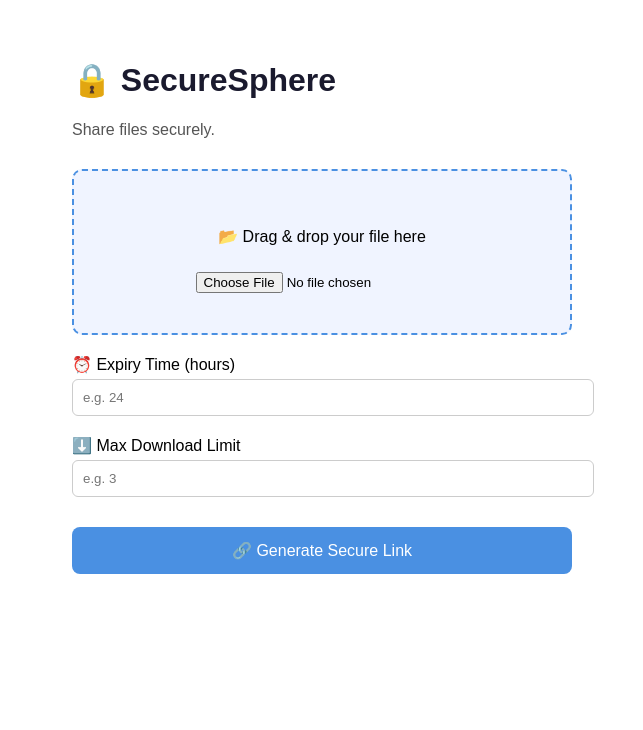
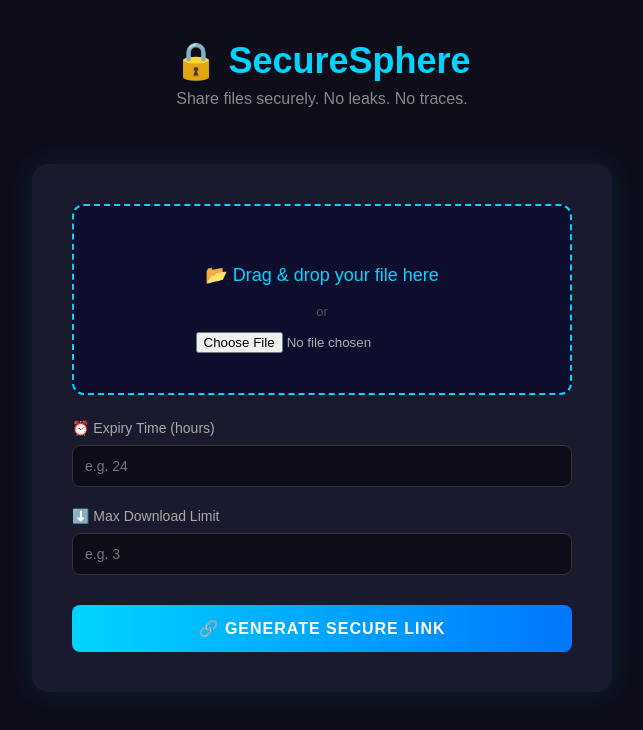
Before and after one commit to Harini-2410/securesphere-frontend, a React (Create React App) app: page / in a window 1280 px wide. Shown: the top 730 px of the page, without its empty margins (318-961 px from the left). Built offline with nearby package versions, Linux system fonts and the light colour scheme.

Commit message:
dark mode UI for upload page

```diff
--- a/src/App.js
+++ b/src/App.js
@@ -1,56 +1,41 @@
 function App() {
   return (
-    <div style={{ padding: "40px", fontFamily: "Arial", maxWidth: "500px", margin: "0 auto" }}>
-      <h1 style={{ color: "#1a1a2e" }}>🔒 SecureSphere</h1>
-      <p style={{ color: "#555" }}>Share files securely.</p>
+    <div style={{ minHeight: "100vh", backgroundColor: "#0d0d1a", padding: "40px", fontFamily: "Arial", display: "flex", flexDirection: "column", alignItems: "center" }}>
 
-      {/* File Upload Box */}
-      <div style={{
-        border: "2px dashed #4a90e2",
-        borderRadius: "10px",
-        padding: "40px",
-        textAlign: "center",
-        marginTop: "30px",
-        backgroundColor: "#f0f4ff"
-      }}>
-        <p>📂 Drag & drop your file here</p>
-        <input type="file" style={{ marginTop: "10px" }} />
+      {/* Header */}
+      <div style={{ textAlign: "center", marginBottom: "40px" }}>
+        <h1 style={{ color: "#00d4ff", fontSize: "36px", margin: 0 }}>🔒 SecureSphere</h1>
+        <p style={{ color: "#888", marginTop: "8px" }}>Share files securely. No leaks. No traces.</p>
       </div>
 
-      {/* Expiry Input */}
-      <div style={{ marginTop: "20px" }}>
-        <label>⏰ Expiry Time (hours)</label><br />
-        <input
-          type="number"
-          placeholder="e.g. 24"
-          style={{ width: "100%", padding: "10px", marginTop: "5px", borderRadius: "6px", border: "1px solid #ccc" }}
-        />
+      {/* Card */}
+      <div style={{ backgroundColor: "#1a1a2e", borderRadius: "16px", padding: "40px", width: "100%", maxWidth: "500px", boxShadow: "0 0 30px rgba(0,212,255,0.1)" }}>
+
+        {/* Upload Box */}
+        <div style={{ border: "2px dashed #00d4ff", borderRadius: "12px", padding: "40px", textAlign: "center", backgroundColor: "#0d0d2e", cursor: "pointer" }}>
+          <p style={{ color: "#00d4ff", fontSize: "18px" }}>📂 Drag & drop your file here</p>
+          <p style={{ color: "#555", fontSize: "13px" }}>or</p>
+          <input type="file" style={{ color: "#aaa" }} />
+        </div>
+
+        {/* Expiry */}
+        <div style={{ marginTop: "24px" }}>
+          <label style={{ color: "#aaa", fontSize: "14px" }}>⏰ Expiry Time (hours)</label>
+          <input type="number" placeholder="e.g. 24" style={{ width: "100%", padding: "12px", marginTop: "8px", borderRadius: "8px", border: "1px solid #333", backgroundColor: "#0d0d1a", color: "#fff", fontSize: "14px", boxSizing: "border-box" }} />
         </div>
 
         {/* Download Limit */}
         <div style={{ marginTop: "20px" }}>
-        <label>⬇️ Max Download Limit</label><br />
-        <input
-          type="number"
-          placeholder="e.g. 3"
-          style={{ width: "100%", padding: "10px", marginTop: "5px", borderRadius: "6px", border: "1px solid #ccc" }}
-        />
+          <label style={{ color: "#aaa", fontSize: "14px" }}>⬇️ Max Download Limit</label>
+          <input type="number" placeholder="e.g. 3" style={{ width: "100%", padding: "12px", marginTop: "8px", borderRadius: "8px", border: "1px solid #333", backgroundColor: "#0d0d1a", color: "#fff", fontSize: "14px", boxSizing: "border-box" }} />
         </div>
 
         {/* Button */}
-      <button style={{
-        marginTop: "30px",
-        width: "100%",
-        padding: "14px",
-        backgroundColor: "#4a90e2",
-        color: "white",
-        border: "none",
-        borderRadius: "8px",
-        fontSize: "16px",
-        cursor: "pointer"
-      }}>
-        🔗 Generate Secure Link
+        <button style={{ marginTop: "30px", width: "100%", padding: "14px", background: "linear-gradient(90deg, #00d4ff, #0077ff)", color: "white", border: "none", borderRadius: "8px", fontSize: "16px", cursor: "pointer", fontWeight: "bold", letterSpacing: "1px" }}>
+          🔗 GENERATE SECURE LINK
         </button>
+
+      </div>
     </div>
   );
 }
```
Lines whose indentation alone changed are shown as unchanged.
